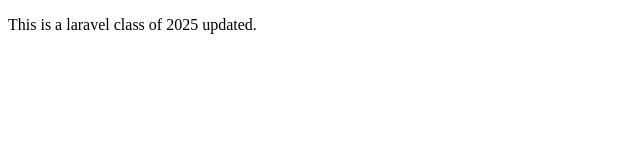
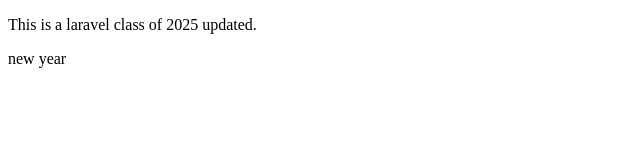
Before and after one commit to Yemiece/Laravel_class-1, a plain HTML site: page index.html in a window 1280 px wide. Shown: the full height of the page, 0-640 px from the left. Drawn offline with Linux system fonts and the light colour scheme.

Commit message:
modified the new index file

```diff
--- a/index.html
+++ b/index.html
@@ -7,5 +7,6 @@
 </head>
 <body>
     <p>This is a laravel class of 2025 updated.</p>
+    new year
 </body>
 </html>
```
